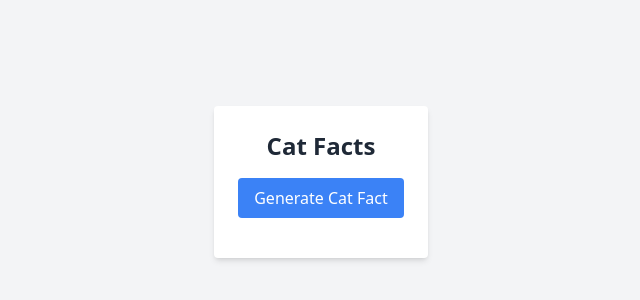
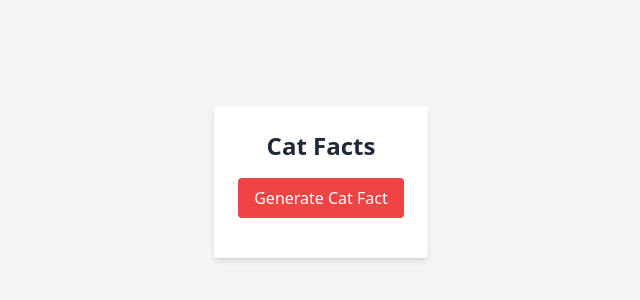
Before and after one commit to lindiwe09/fetching-data, a React (Create React App) app: page / in a window 1280 px wide. Shown: the part 218-518 px from the top of the page, without its empty margins (319-959 px from the left). Built offline with nearby package versions, Linux system fonts and the light colour scheme; no server answers.

Commit message:
change button color

```diff
--- a/src/App.js
+++ b/src/App.js
@@ -21,7 +21,7 @@ function App() {
         <h1 className="text-2xl font-bold mb-4 text-gray-800">Cat Facts</h1>
         <button
           onClick={fetchCatFact}
-          className="bg-blue-500 text-white px-4 py-2 rounded hover:bg-blue-600 transition">
+          className="bg-red-500 text-white px-4 py-2 rounded hover:bg-red-600 transition">
           Generate Cat Fact
         </button>
         <p className="mt-4 text-gray-700">{catFact}</p>
```
